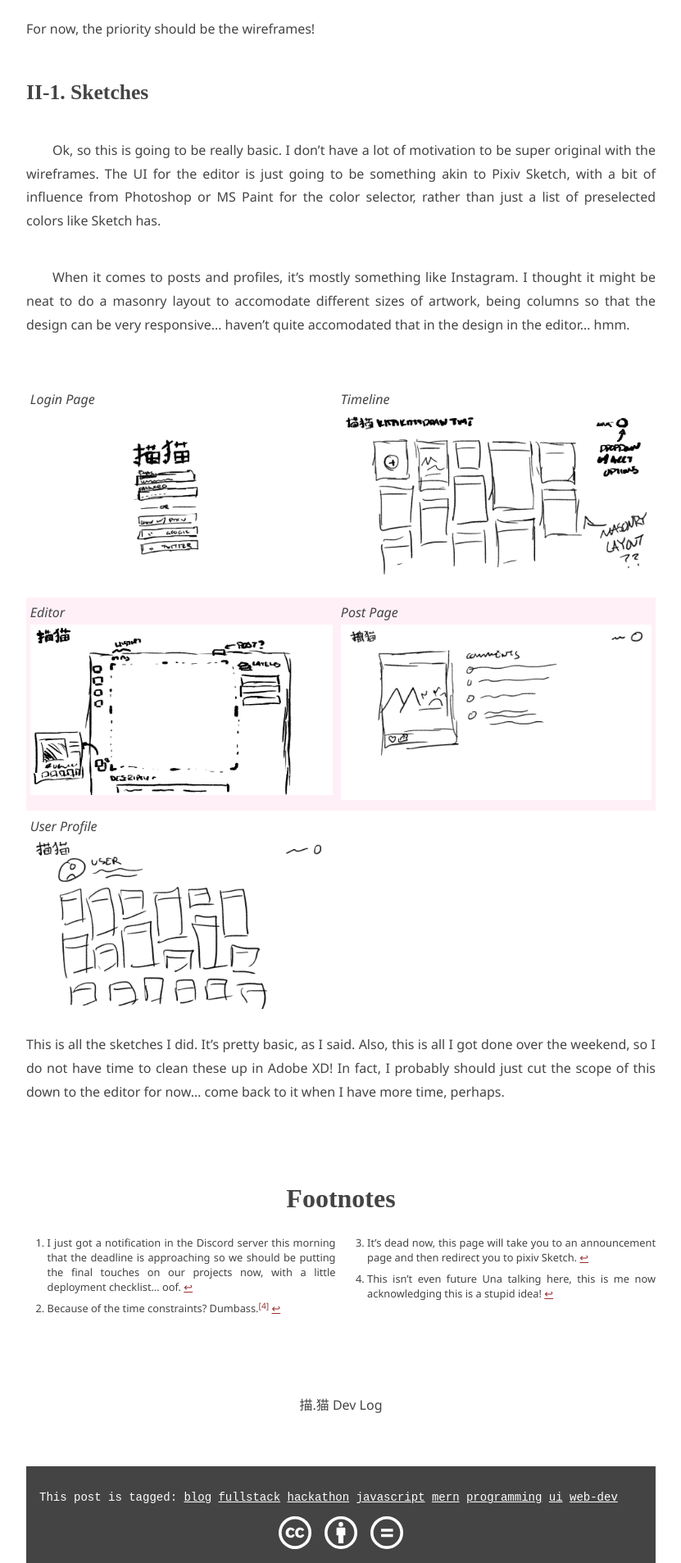
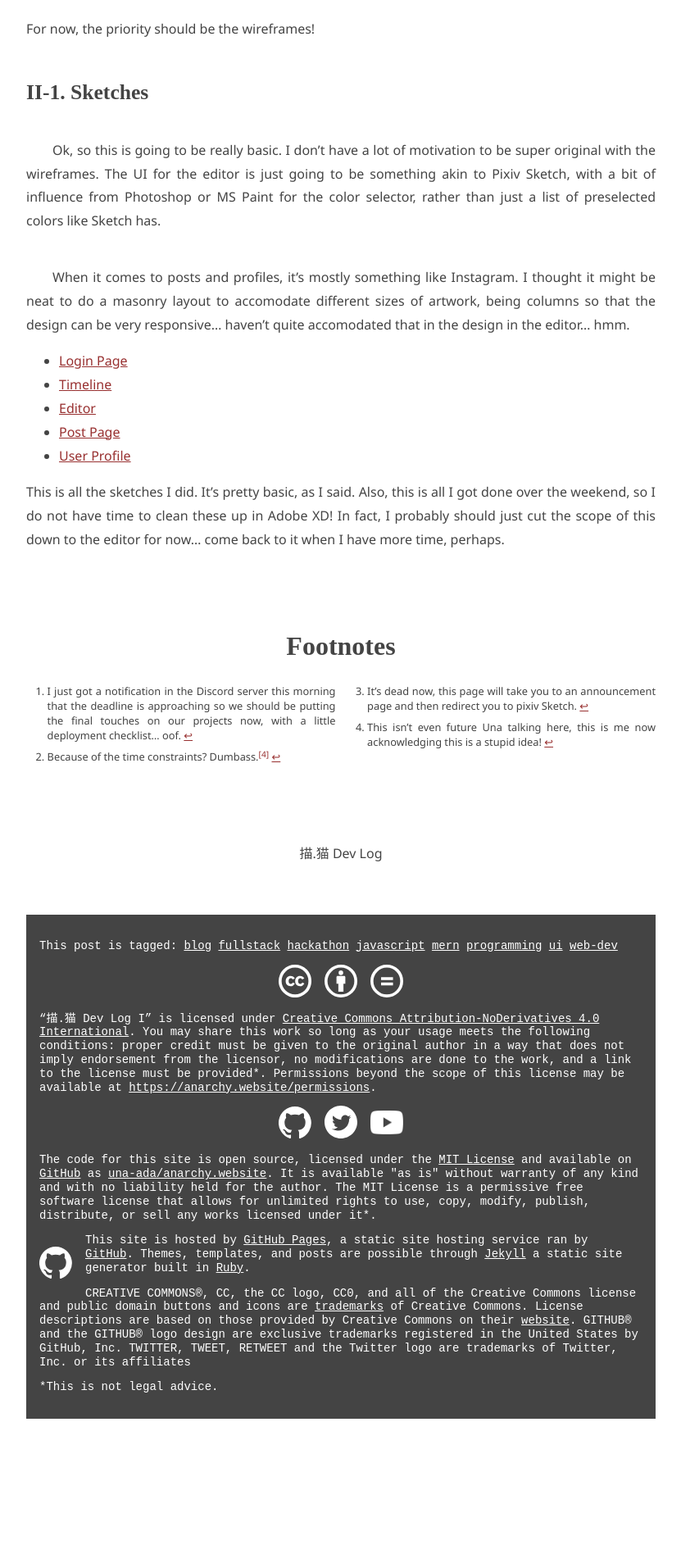
Before and after one commit to una-ada/anarchy.website, a Jekyll site: the page built from _posts/2021-11-21-kknk1.md, in a window 1280 px wide. Shown: the part 4493-6400 px from the top of the page at 82% size, without its empty margins (224-1055 px from the left). Built offline with Jekyll 4.4.1, drawn with Linux system fonts in a browser that asks for light colours; some web fonts are replaced; after the commit the page ends 6224 px from its top, so only the background shows below that.

Commit message:
fix: the table looked bad so it'll just be a link list

```diff
--- a/_posts/2021-11-21-kknk1.md
+++ b/_posts/2021-11-21-kknk1.md
@@ -192,11 +192,11 @@
 artwork, being columns so that the design can be very responsive... haven't
 quite accomodated that in the design in the editor... hmm.
 
-|                        |                     |
-| ---------------------- | ------------------- |
-| _Login Page_ ![][17]   | _Timeline_ ![][18]  |
-| _Editor_ ![][19]       | _Post Page_ ![][20] |
-| _User Profile_ ![][21] |                     |
+- [Login Page][17]
+- [Timeline][18]
+- [Editor][19]
+- [Post Page][20]
+- [User Profile][21]
 
 This is all the sketches I did. It's pretty basic, as I said. Also, this is all
 I got done over the weekend, so I do not have time to clean these up in Adobe
```
